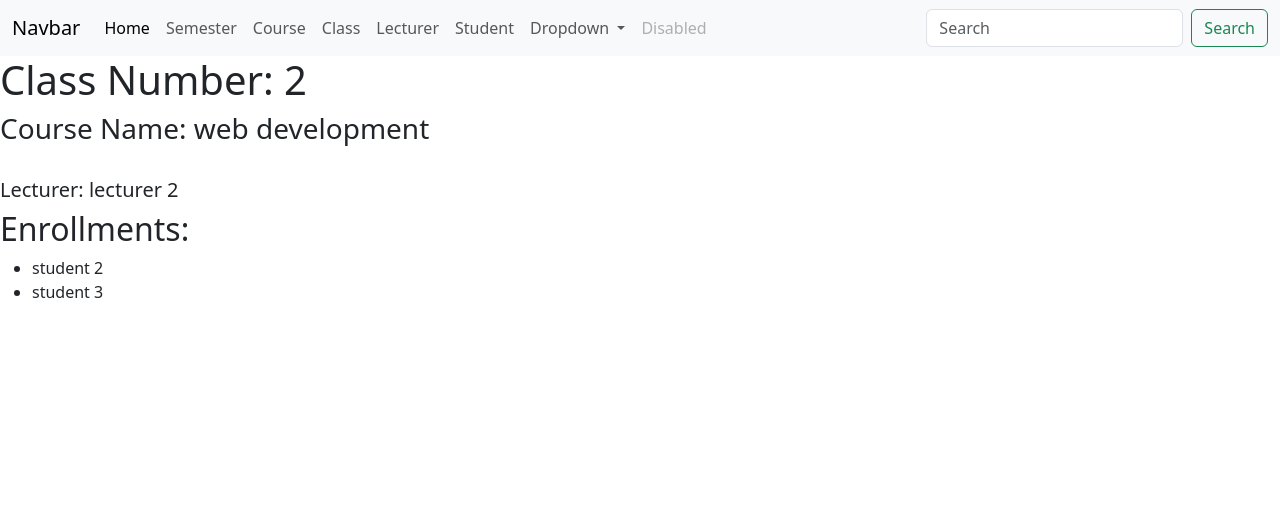
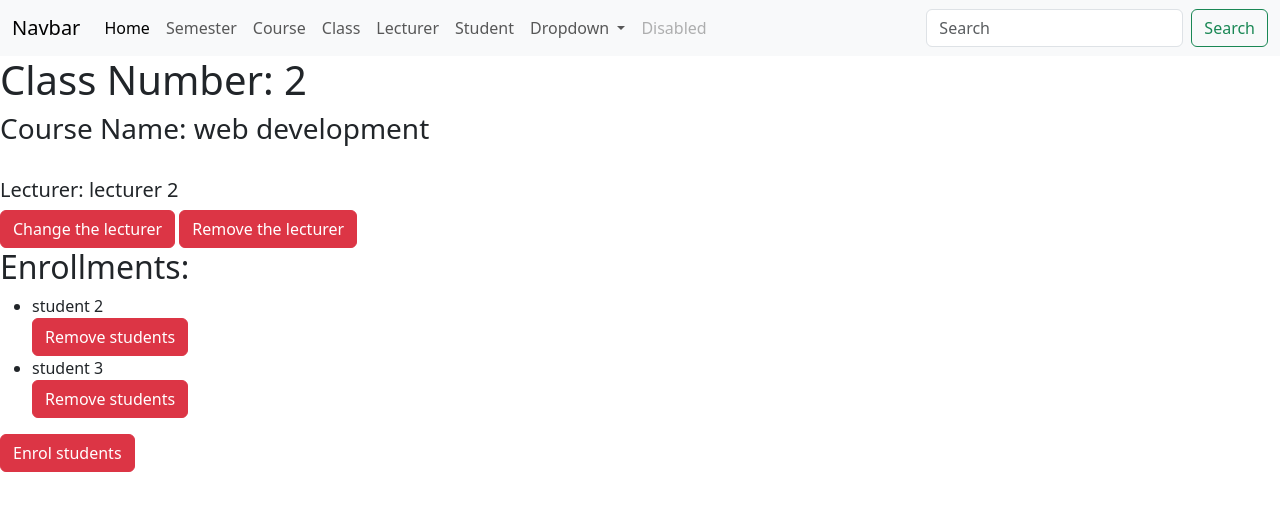
Before and after one commit to lulubeanana17/University_Attendance_System_V1_Fullstack, a Django app: page /classes/2 in a window 1280 px wide. Shown: the top 511 px of the page. Run offline with Django 4.2, Linux system fonts and the light colour scheme; data comes from the database, SQL or seed files in the repository; both versions use the stored data as it was after the commit.

Commit message:
class lecture and enrollment done

```diff
--- a/attendance/models.py
+++ b/attendance/models.py
@@ -50,9 +50,9 @@ class Enrollment(models.Model):
 
 class Class(models.Model):
     number = models.CharField(max_length=255)
-    course = models.ForeignKey(Course, on_delete=models.CASCADE, related_name='Class')
-    enrollments = models.ManyToManyField(Enrollment, blank=True)
-    lecturer = models.ForeignKey(Lecturer, on_delete=models.CASCADE, related_name='Class')
+    course = models.ForeignKey(Course, on_delete=models.CASCADE, related_name='classes')
+    enrollments = models.ManyToManyField(Enrollment, null=True, blank=True)
+    lecturer = models.ForeignKey(Lecturer, null=True, blank=True, on_delete=models.CASCADE)
 
     def __str__(self):
         return self.course.name + " " + self.number + " - " + self.course.semester.semester + " " + self.course.semester.year
--- a/attendance/templates/detail_class.html
+++ b/attendance/templates/detail_class.html
@@ -6,10 +6,19 @@
     <h1>Class Number: {{ class.number }}</h1>
     <h3>Course Name: {{ class.course.name }}</h3></br>
     <h5>Lecturer: {{ class.lecturer.lecturerInfo.first_name }} {{ class.lecturer.lecturerInfo.last_name }}</h5>
+    {% if class.lecturer == null %}
+        <a href="{% url 'assign_class_lecturer_view' class.id %}" class="btn btn-danger">Assign the lecturer</a>
+    {% endif %}
+    {% if class.lecturer != null %}
+        <a href="{% url 'update_class_lecturer_view' class.id %}" class="btn btn-danger">Change the lecturer</a>
+        <a href="{% url 'remove_class_lecturer' class.id %}" class="btn btn-danger">Remove the lecturer</a>
+    {% endif %}
     <h2>Enrollments:</h2>
     <ul>
         {% for enrollment in class.enrollments.all %}
             <li>{{ enrollment.student.studentInfo.first_name }} {{ enrollment.student.studentInfo.last_name }}</li>
+            <a href="{% url 'remove_class_enrollment' class.id enrollment.id %}" class="btn btn-danger">Remove students</a>
         {% endfor %}
     </ul>
+    <a href="{% url 'enrol_class_enrolment_view' class.id %}" class="btn btn-danger">Enrol students</a>
 {% endblock %}
--- a/attendance/urls.py
+++ b/attendance/urls.py
@@ -3,7 +3,8 @@ from django.urls import path
 from attendance.views import HomePageView, list_semesters, detail_semester, detail_course, list_courses, list_classes, \
     detail_class, list_lecturers, detail_lecturer, list_students, detail_student, create_semester_form, create_semester, \
     CourseCreateView, ClassCreateView, register_user_lecturer, register_user_student, LecturerCreateView, \
-    StudentCreateView
+    StudentCreateView, ClassLecturerUpdateView, ClassStudentEnrolView, ClassLecturerAssignView, \
+    remove_class_lecturer, remove_class_enrollment
 
 urlpatterns = [
     path("", HomePageView.as_view(), name="home"),
@@ -24,6 +25,16 @@ urlpatterns = [
          name="detail_class"),
     path("classes/create", ClassCreateView.as_view(),
          name="create_class"),
+    path("classes/assignLecturer/<int:pk>", ClassLecturerAssignView.as_view()
+         , name="assign_class_lecturer_view"),
+    path("classes/removeLecturer/<int:id>",  remove_class_lecturer
+         , name="remove_class_lecturer"),
+    path("classes/updateLecturer/<int:pk>", ClassLecturerUpdateView.as_view()
+         , name="update_class_lecturer_view"),
+    path("classes/enrol/<int:pk>", ClassStudentEnrolView.as_view()
+         , name="enrol_class_enrolment_view"),
+    path("classes/removeEnrol/<int:id>/<int:enrollment_id>", remove_class_enrollment
+         , name="remove_class_enrollment"),
     path("lecturers", list_lecturers, name="lecturers"),
     path("lecturers/<int:id>", detail_lecturer,
          name="detail_lecturer"),
--- a/attendance/views.py
+++ b/attendance/views.py
@@ -1,23 +1,26 @@
 from django.contrib.auth import login
 from django.contrib.auth.models import User
 from django.http import HttpResponse
-from django.shortcuts import render, redirect
-from django.views.generic import ListView, CreateView
+from django.shortcuts import render, redirect, get_object_or_404
+from django.urls import reverse_lazy
+from django.views.generic import ListView, CreateView, UpdateView, DeleteView
 
 from attendance.forms import CourseForm, ClassForm, UserRegistrationForm1, UserRegistrationForm2, LecturerForm, \
-    StudentForm
-from attendance.models import Semester, Course, Class, Lecturer, Student
+    StudentForm, ClassLecturerForm, ClassEnrolmentForm
+from attendance.models import Semester, Course, Class, Lecturer, Student, Enrollment
 
 
 class HomePageView(ListView):
     template_name = "home.html"
     model = Semester
 
+# show semesters
 def list_semesters(request):
     data = Semester.objects.all()
     content = {'semesters': data}
     return render(request, "list_semesters.html", content)
 
+# show list of semesters
 def detail_semester(request, id):
     error_message = ""
     try:
@@ -29,6 +32,7 @@ def detail_semester(request, id):
                   {"semester": data,
                    "error_message": error_message})
 
+# create semesters
 def create_semester(request):
     semester = request.POST.get("semester_semester")
     year = request.POST.get("semester_year")
@@ -40,16 +44,18 @@ def create_semester(request):
     return render(request, 'create_semester.html',
                   {'message': message})
 
-
+# create semesters
 def create_semester_form(request):
     return render(request,
                   'create_semester_form.html', {})
 
+#show courses
 def list_courses(request):
     data = Course.objects.all()
     content = {'courses': data}
     return render(request, "list_courses.html", content)
 
+# show list of courses
 def detail_course(request, id):
     error_message = ""
     try:
@@ -61,16 +67,19 @@ def detail_course(request, id):
                   {"course": data,
                    "error_message": error_message})
 
+# create courses
 class CourseCreateView(CreateView):
     template_name = "create_course_view.html"
     model = Course
     form_class = CourseForm
 
+# show classes
 def list_classes(request):
     data = Class.objects.all()
     content = {'classes': data}
     return render(request, "list_classes.html", content)
 
+# show list of classes
 def detail_class(request, id):
     error_message = ""
     try:
@@ -82,16 +91,19 @@ def detail_class(request, id):
                   {"class": data,
                    "error_message": error_message})
 
+# create classes
 class ClassCreateView(CreateView):
     template_name = "create_class_view.html"
     model = Class
     form_class = ClassForm
 
+# show lecturers
 def list_lecturers(request):
     data = Lecturer.objects.all()
     content = {'lecturers': data}
     return render(request, "list_lecturers.html", content)
 
+#show list of lecturers
 def detail_lecturer(request, id):
     error_message = ""
     try:
@@ -103,16 +115,19 @@ def detail_lecturer(request, id):
                   {"lecturer": data,
                    "error_message": error_message})
 
+# create lecturers
 class LecturerCreateView(CreateView):
     template_name = "create_lecturer_view.html"
     model = Lecturer
     form_class = LecturerForm
 
+# show students
 def list_students(request):
     data = Student.objects.all()
     content = {'students': data}
     return render(request, "list_students.html", content)
 
+#show list of students
 def detail_student(request, id):
     error_message = ""
     try:
@@ -124,11 +139,13 @@ def detail_student(request, id):
                   {"student": data,
                    "error_message": error_message})
 
+#create students
 class StudentCreateView(CreateView):
     template_name = "create_student_view.html"
     model = Student
     form_class = StudentForm
 
+# create lecturers
 def register_user_lecturer(request):
     if request.method == 'POST':
         form = UserRegistrationForm1(request.POST)
@@ -140,6 +157,7 @@ def register_user_lecturer(request):
 
     return render(request, 'user_lecturer_register.html', {'form': form})
 
+# create students
 def register_user_student(request):
     if request.method == 'POST':
         form = UserRegistrationForm2(request.POST)
@@ -150,3 +168,41 @@ def register_user_student(request):
         form = UserRegistrationForm2()
 
     return render(request, 'user_student_register.html', {'form': form})
+
+# assign lecturer to classes
+class ClassLecturerAssignView(UpdateView):
+    template_name = "assign_class_lecturer_view.html"
+    model = Class
+    form_class = ClassLecturerForm
+
+# remove lecturer to classes
+def remove_class_lecturer(request, id):
+    data = get_object_or_404(Class, pk=id)
+    data.lecturer = None
+    data.save()
+
+    return redirect('classes')
+
+# change lecturer to classes
+class ClassLecturerUpdateView(UpdateView):
+    template_name = "update_class_lecturer_view.html"
+    model = Class
+    form_class = ClassLecturerForm
+
+# enroll student to classes
+class ClassStudentEnrolView(UpdateView):
+    template_name = "enrol_class_enrolment_view.html"
+    model = Class
+    form_class = ClassEnrolmentForm
+
+# remove students to classes
+def remove_class_enrollment(request, id, enrollment_id):
+    data = get_object_or_404(Class, pk=id)
+    try:
+        enrol_data = get_object_or_404(Enrollment, pk=enrollment_id)
+
+        data.enrollments.remove(enrol_data)
+    except Enrollment.DoesNotExist:
+        pass
+
+    return redirect('classes')
```
Also changed, not shown: attendance/forms.py (+22 -0 lines), attendance/templates/assign_class_lecturer_view.html (added, +11 -0 lines), attendance/templates/enrol_class_enrolment_view.html (added, +11 -0 lines), attendance/templates/update_class_lecturer_view.html (added, +11 -0 lines), attendance/migrations/0015_alter_class_course_alter_class_lecturer.py (added), attendance/migrations/0016_alter_class_enrollments.py (added), attendance/migrations/0017_alter_class_course.py (added), db.sqlite3.
